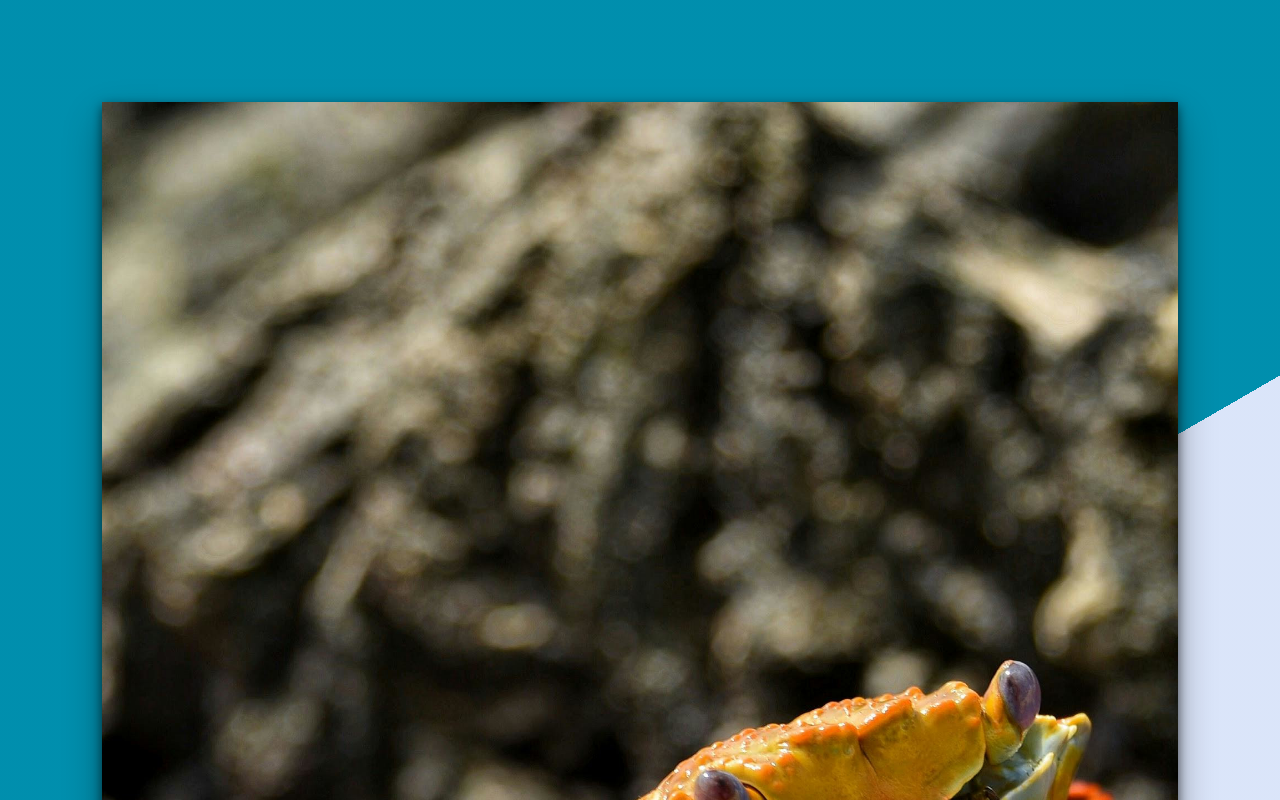
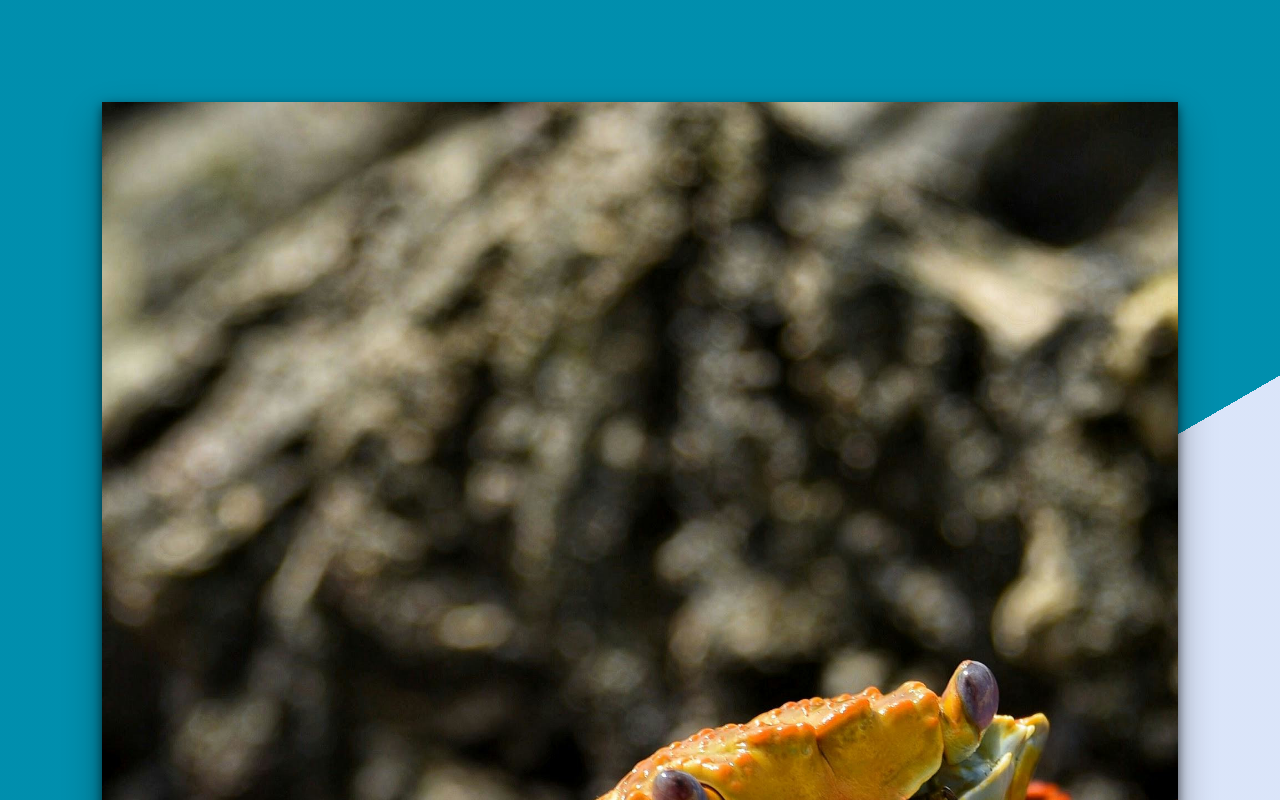
Before and after one commit to vicpues/odin-homepage, a React (Vite) app: page / in a window 1280 px wide. Shown: the top 800 px of the page. Built offline with nearby package versions, Linux system fonts and the light colour scheme.

Commit message:
feat: Shift hero image for legibility

```diff
--- a/src/components/hero/Hero.css
+++ b/src/components/hero/Hero.css
@@ -12,6 +12,7 @@
   img {
     height: 100%;
     object-fit: cover;
+    object-position: 65% 50%;
   }
 
   h1 {
```
